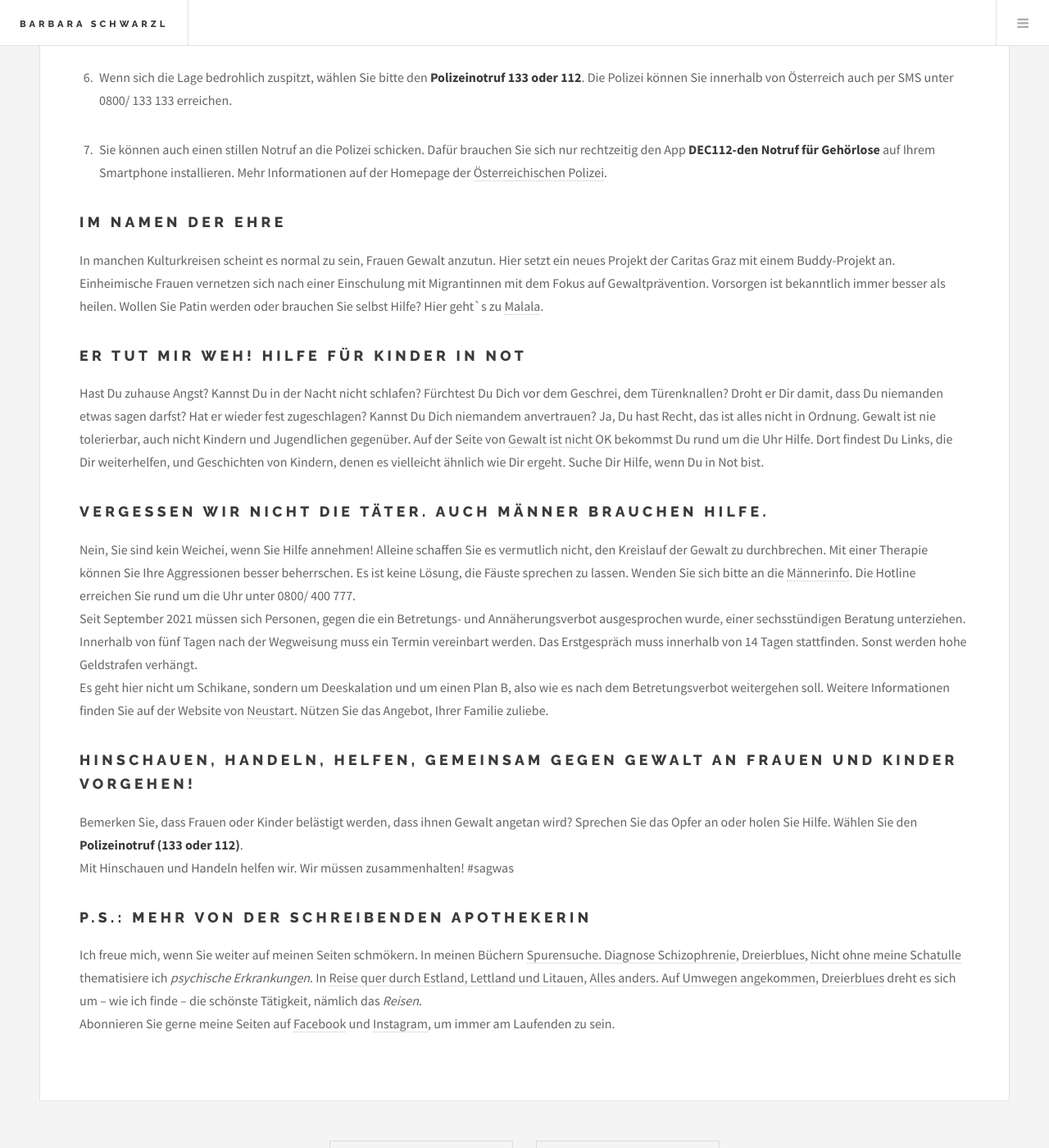
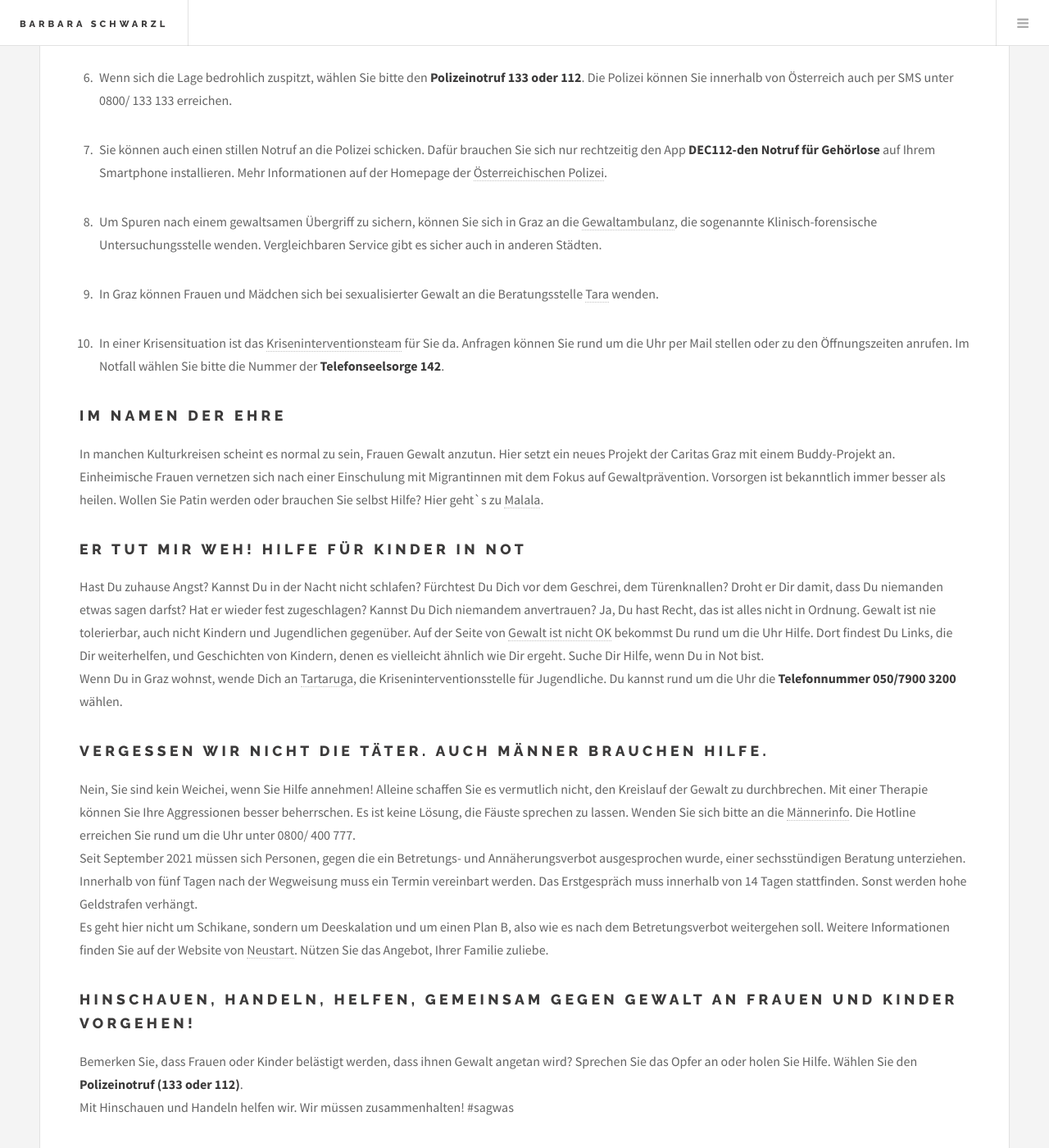
Before and after one commit to bschwarzl/bschwarzl.github.io, a Jekyll site: the page built from _posts/2022-03-07-Hilfe-bei-Gewalt-in-der-Familie.markdown, in a window 1280 px wide and 1400 px high, scrolled down 3160 px. Shown: the whole window at 82% size. Built offline with Jekyll 4.4.1, drawn with Linux system fonts in a browser that asks for light colours.

Commit message:
Update for webiste

```diff
--- a/_books/2018-12-23-dreierblues.markdown
+++ b/_books/2018-12-23-dreierblues.markdown
@@ -65,7 +65,7 @@ Karin, einer 39 jährigen, arbeitslosen Sozialpädagogin, machen die Trennung vo
 
 ## Wo können Sie das Buch kaufen?
 
-Das Buch ist erhältlich als eBook (9783742710611) oder als Taschenbuch (ISBN 978-3-7485-1466-4) auf [Amazon][amazon], [Thalia][thalia] und auf allen gängigen Plattformen, bei Ihrem regionalen Buchhändler und natürlich auch in den [Online-Shops der österreichischen Buchhandlungen] [online-Shops der österreichischen Buchhandlungen]. Ich danke für den Kauf!
+Das Buch ist erhältlich als eBook (9783742710611) oder als Taschenbuch (ISBN 978-3-7485-1466-4) auf [Amazon][amazon], [Thalia][thalia] und auf allen gängigen Plattformen, bei Ihrem regionalen Buchhändler, natürlich in den [Online-Shops der österreichischen Buchhandlungen] [online-Shops der österreichischen Buchhandlungen] oder über die Buchsuchmaschine [Buchsiegel] [buchsiegel]. Ich danke für den Kauf!
 *** NEU ***: "Dreierblues" ist seit 3.9.2020 auch für Tolino-Reader verfügbar (ISBN 13: 9783752112924)!! <br>
 Die #schreibendeApothekerin wünscht Ihnen viel Spaß beim Lesen und eine gute Reise!
 
--- a/_posts/2022-03-07-Hilfe-bei-Gewalt-in-der-Familie.markdown
+++ b/_posts/2022-03-07-Hilfe-bei-Gewalt-in-der-Familie.markdown
@@ -52,6 +52,12 @@ Meist ist der größte Feind Zuhause, genau dort, wo man sich am sichersten füh
 
 7. Sie können auch einen stillen Notruf an die Polizei schicken. Dafür brauchen Sie sich nur rechtzeitig den App **DEC112-den Notruf für Gehörlose** auf Ihrem Smartphone installieren. Mehr Informationen auf der Homepage der [Österreichischen Polizei] [österreichischen polizei].
 
+8. Um Spuren nach einem gewaltsamen Übergriff zu sichern, können Sie sich in Graz an die [Gewaltambulanz] [gewaltambulanz], die sogenannte Klinisch-forensische Untersuchungsstelle wenden. Vergleichbaren Service gibt es sicher auch in anderen Städten.
+
+9. In Graz können Frauen und Mädchen sich bei sexualisierter Gewalt an die Beratungsstelle [Tara] [tara] wenden.
+
+10. In einer Krisensituation ist das [Kriseninterventionsteam] [kriseninterventionsteam] für Sie da. Anfragen können Sie rund um die Uhr per Mail stellen oder zu den Öffnungszeiten anrufen. Im Notfall wählen Sie bitte die Nummer der **Telefonseelsorge 142**.
+
 
 ## Im Namen der Ehre
 
@@ -61,7 +67,8 @@ In manchen Kulturkreisen scheint es normal zu sein, Frauen Gewalt anzutun. Hier
 ## Er tut mir weh! Hilfe für Kinder in Not
 
 Hast Du zuhause Angst? Kannst Du in der Nacht nicht schlafen? Fürchtest Du Dich vor dem Geschrei, dem Türenknallen? Droht er Dir damit, dass Du niemanden etwas sagen darfst? Hat er wieder fest zugeschlagen? Kannst Du Dich niemandem anvertrauen?
-Ja, Du hast Recht, das ist alles nicht in Ordnung. Gewalt ist nie tolerierbar, auch nicht Kindern und Jugendlichen gegenüber. Auf der Seite von [Gewalt ist nicht OK] [gewalt ist nicht ok] bekommst Du rund um die Uhr Hilfe. Dort findest Du Links, die Dir weiterhelfen, und Geschichten von Kindern, denen es vielleicht ähnlich wie Dir ergeht. Suche Dir Hilfe, wenn Du in Not bist.
+Ja, Du hast Recht, das ist alles nicht in Ordnung. Gewalt ist nie tolerierbar, auch nicht Kindern und Jugendlichen gegenüber. Auf der Seite von [Gewalt ist nicht OK] [gewalt ist nicht ok] bekommst Du rund um die Uhr Hilfe. Dort findest Du Links, die Dir weiterhelfen, und Geschichten von Kindern, denen es vielleicht ähnlich wie Dir ergeht. Suche Dir Hilfe, wenn Du in Not bist. <br>
+Wenn Du in Graz wohnst, wende Dich an [Tartaruga] [tartaruga], die Kriseninterventionsstelle für Jugendliche. Du kannst rund um die Uhr die **Telefonnummer 050/7900 3200** wählen.
 
 
 ## Vergessen wir nicht die Täter. Auch Männer brauchen Hilfe.
@@ -109,6 +116,15 @@ Abonnieren Sie gerne meine Seiten auf [Facebook] [facebook] und [Instagram] [ins
 
 [neustart]: https://www.neustart.at/gewaltpraevention/#:~:text=NEUSTART%20ist%20in%20f%C3%BCnf%20Bundesl%C3%A4ndern,14%20Tagen%20ab%20Kontaktaufnahme%20stattfinden.
 
+[gewaltambulanz]: https://gerichtsmedizin.medunigraz.at/gewaltambulanz
+
+[tara]: https://www.taraweb.at/
+
+[kriseninterventionsteam]: https://kriseninterventionszentrum.at/kontakt/kontakt-und-beratung/#:~:text=In%20dringenden%20F%C3%A4llen%20au%C3%9Ferhalb%20unserer,unter%2001%2F313%2030%20wenden.
+
+[tartaruga]: https://jaw.or.at/ueber-uns/standorte/einrichtung/s/tartaruga/
+
+
 
 [spurensuche. diagnose schizophrenie]: https://barbaraschwarzl.com/spurensuche-diagnose-schizophrenie/
 [dreierblues]: https://barbaraschwarzl.com/dreierblues/
```
Also changed, not shown: other parts of _books/2018-12-23-dreierblues.markdown (+1 -0 lines).
